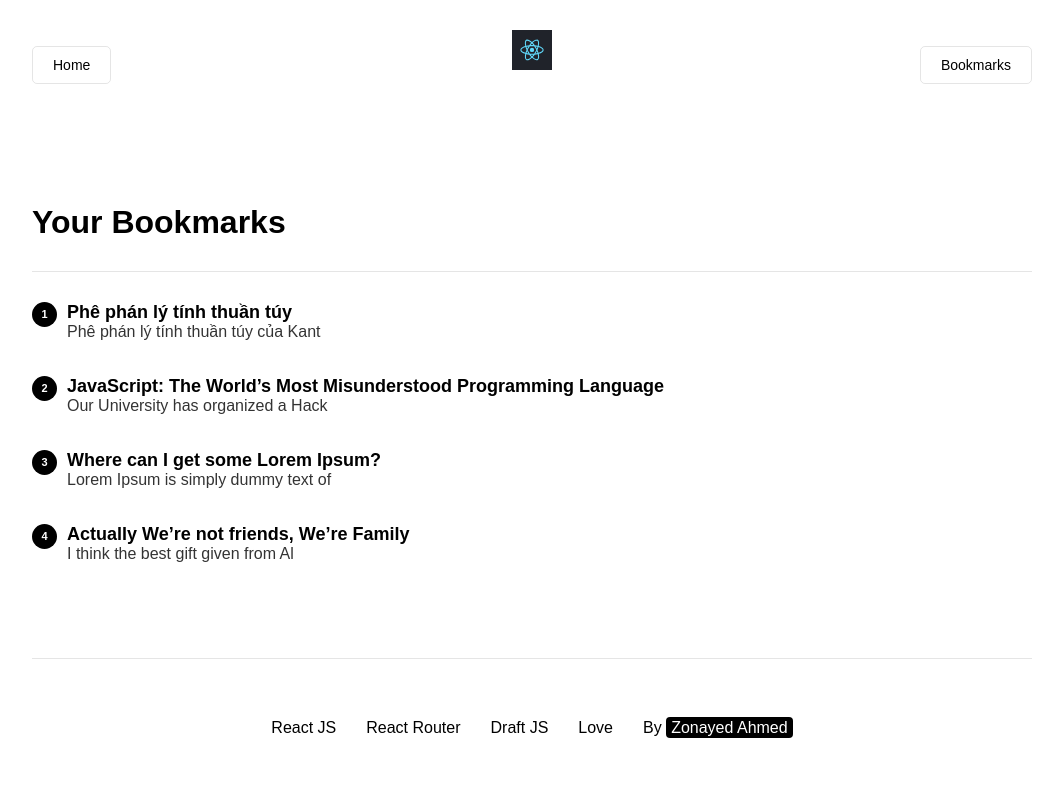
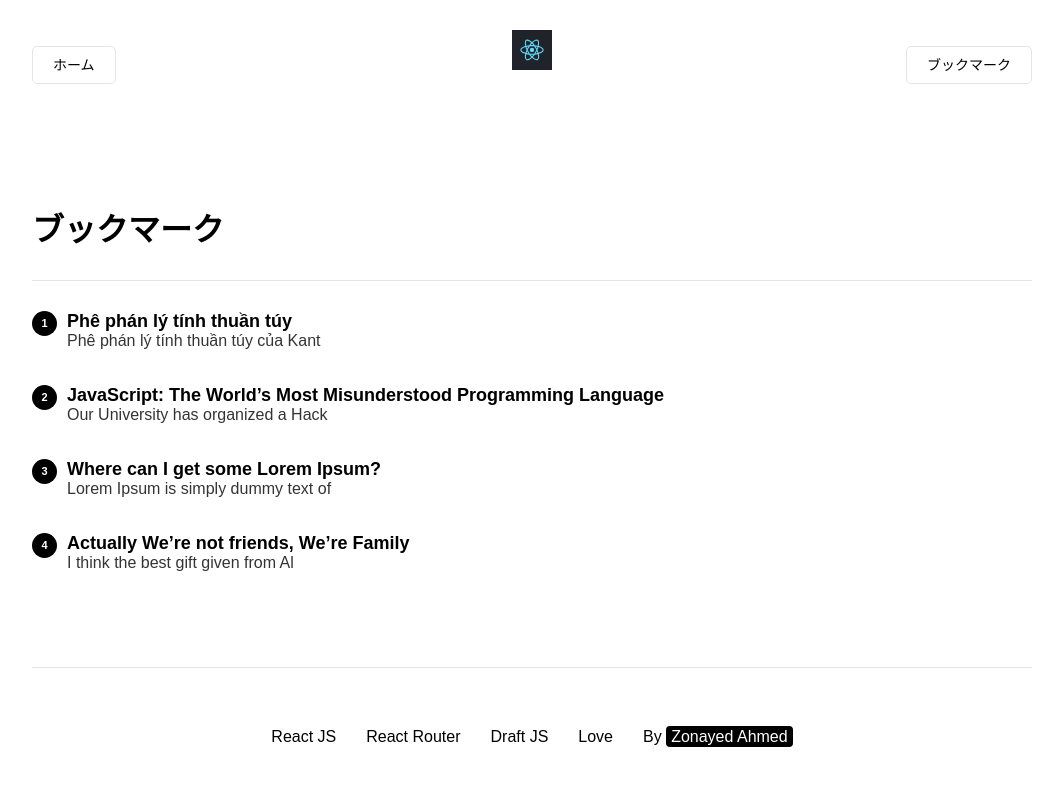
Before and after one commit to maihoangminhbk/ITSS_Japanese_Group_2, a React (Create React App) app: page /react-mini-blog/bookmark in a window 1280 px wide. Shown: the top 786 px of the page, without its empty margins (108-1171 px from the left). Built offline with nearby package versions, Linux system fonts and the light colour scheme.

Commit message:
translate to japanese

```diff
--- a/src/Components/Bookmark.js
+++ b/src/Components/Bookmark.js
@@ -4,7 +4,7 @@ import Bookmarks from './Bookmarks';
 export default ({bookmarks}) => {
   return (
     <div className="bookmark-page">
-      <h1>Your Bookmarks</h1>
+      <h1>ブックマーク</h1>
       <Bookmarks bookmarks={bookmarks} />
     </div>
   )
--- a/src/Components/Content.js
+++ b/src/Components/Content.js
@@ -10,7 +10,7 @@ export default ({posts, bookmarks, handleBookmark, handleRemoveBookmark}) => {
         <Posts posts={posts} handleBookmark={handleBookmark} handleRemoveBookmark={handleRemoveBookmark} />
       </div>
       <div className="bookmarks-sidebar">
-        <h1>Bookmarks</h1>
+        <h1>ブックマーク</h1>
         <Bookmarks bookmarks={bookmarks} />
       </div>
     </div>
--- a/src/Components/Header.js
+++ b/src/Components/Header.js
@@ -8,9 +8,9 @@ export default ({match: {url}}) => {
     <header>
       <div className="navbar">
         <ul>
-          <li>{url === '/' ? <Link to="/new" className="btn btn-new">New Story</Link> : <Link to="/" className="btn btn-new">Home</Link>}</li>
+          <li>{url === '/' ? <Link to="/new" className="btn btn-new">新しいポスト</Link> : <Link to="/" className="btn btn-new">ホーム</Link>}</li>
           <li><img alt="react-logo" src={logo} /></li>
-          <li><Link to="/bookmark" className="btn btn-bookmarks">Bookmarks</Link></li>
+          <li><Link to="/bookmark" className="btn btn-bookmarks">ブックマーク</Link></li>
         </ul>
       </div>
     </header>
--- a/src/Components/Post.js
+++ b/src/Components/Post.js
@@ -10,8 +10,8 @@ export default ({post, handleBookmark, handleRemoveBookmark}) => {
       <h3><Link to={`/post/${id}`}>{title}</Link></h3>
       <p>{renderHTML(leveningStr(body, 250))}</p>
       <ul>
-        <li><Link to={`/post/${id}`} className="btn btn-more">Read More</Link></li>
-        <li>{bookmark ? <button className="btn btn-remove-bookmarks" onClick={() => handleRemoveBookmark(post)} >Remove from Bookmark</button> : <button className="btn btn-bookmarks" onClick={() => handleBookmark(post)} >Add to Bookmark</button>}</li>
+        <li><Link to={`/post/${id}`} className="btn btn-more">もっと読み</Link></li>
+        <li>{bookmark ? <button className="btn btn-remove-bookmarks" onClick={() => handleRemoveBookmark(post)} >ブックマークから削除</button> : <button className="btn btn-bookmarks" onClick={() => handleBookmark(post)} >Add to Bookmark</button>}</li>
       </ul>
     </div>
   )
--- a/src/Components/SinglePost.js
+++ b/src/Components/SinglePost.js
@@ -10,7 +10,7 @@ export default ({match: {params: {id}}, history, posts, handleBookmark, handleRe
       <h1 className="header">{post.title}</h1>
       {renderHTML(post.body)}
       <ul className="post-foot">
-        <li>{post.bookmark ? <button className="btn btn-remove-bookmarks" onClick={() => handleRemoveBookmark(post)} >Remove from Bookmark</button> : <button className="btn btn-bookmarks" onClick={() => handleBookmark(post)} >Add to Bookmark</button>}</li>
+        <li>{post.bookmark ? <button className="btn btn-remove-bookmarks" onClick={() => handleRemoveBookmark(post)} >削除</button> : <button className="btn btn-bookmarks" onClick={() => handleBookmark(post)} >Add to Bookmark</button>}</li>
         <li><button className="btn btn-remove" onClick={()=>handleRemove(post, history)}>Remove</button></li>
       </ul>
     </div>
```
